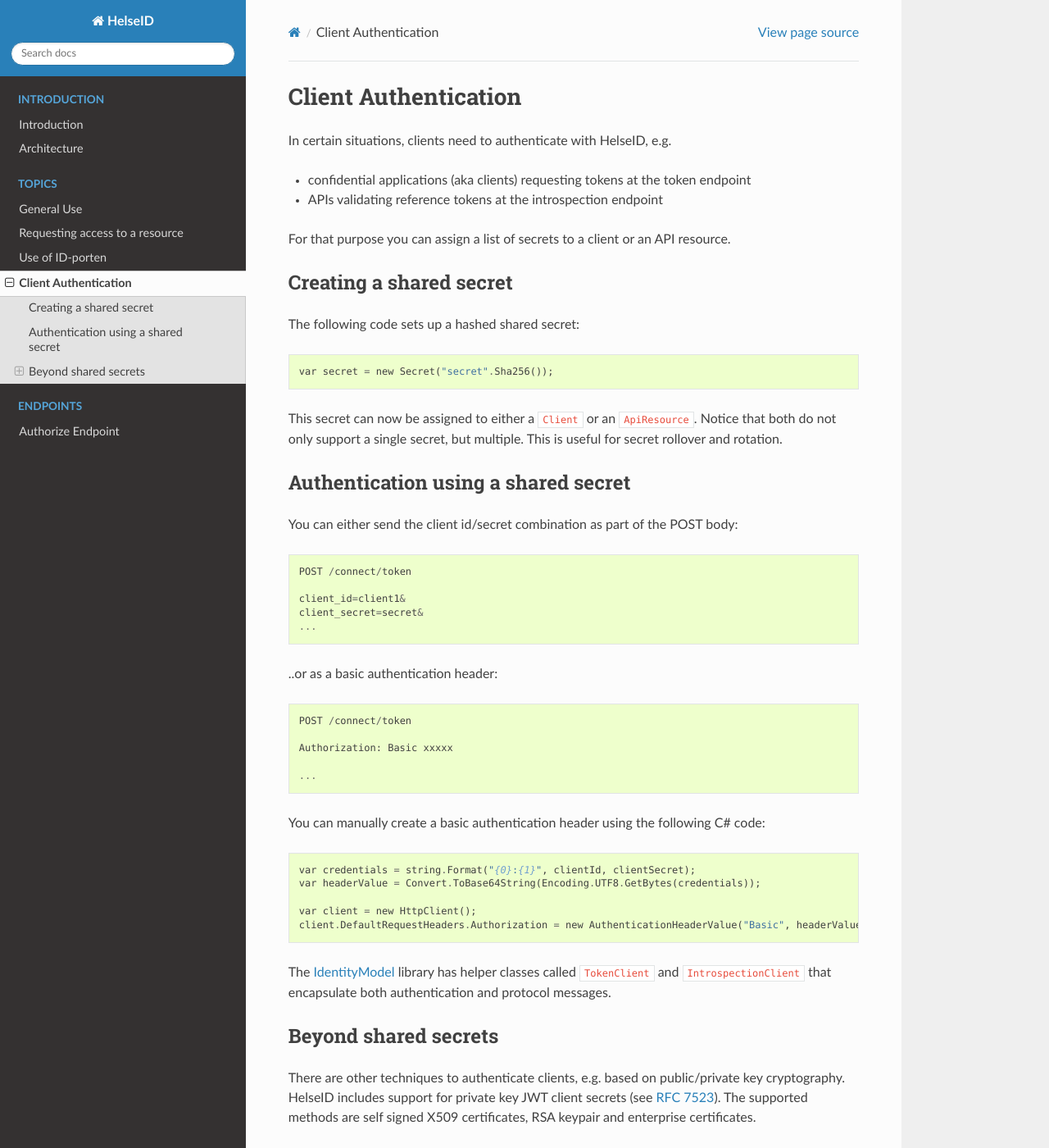
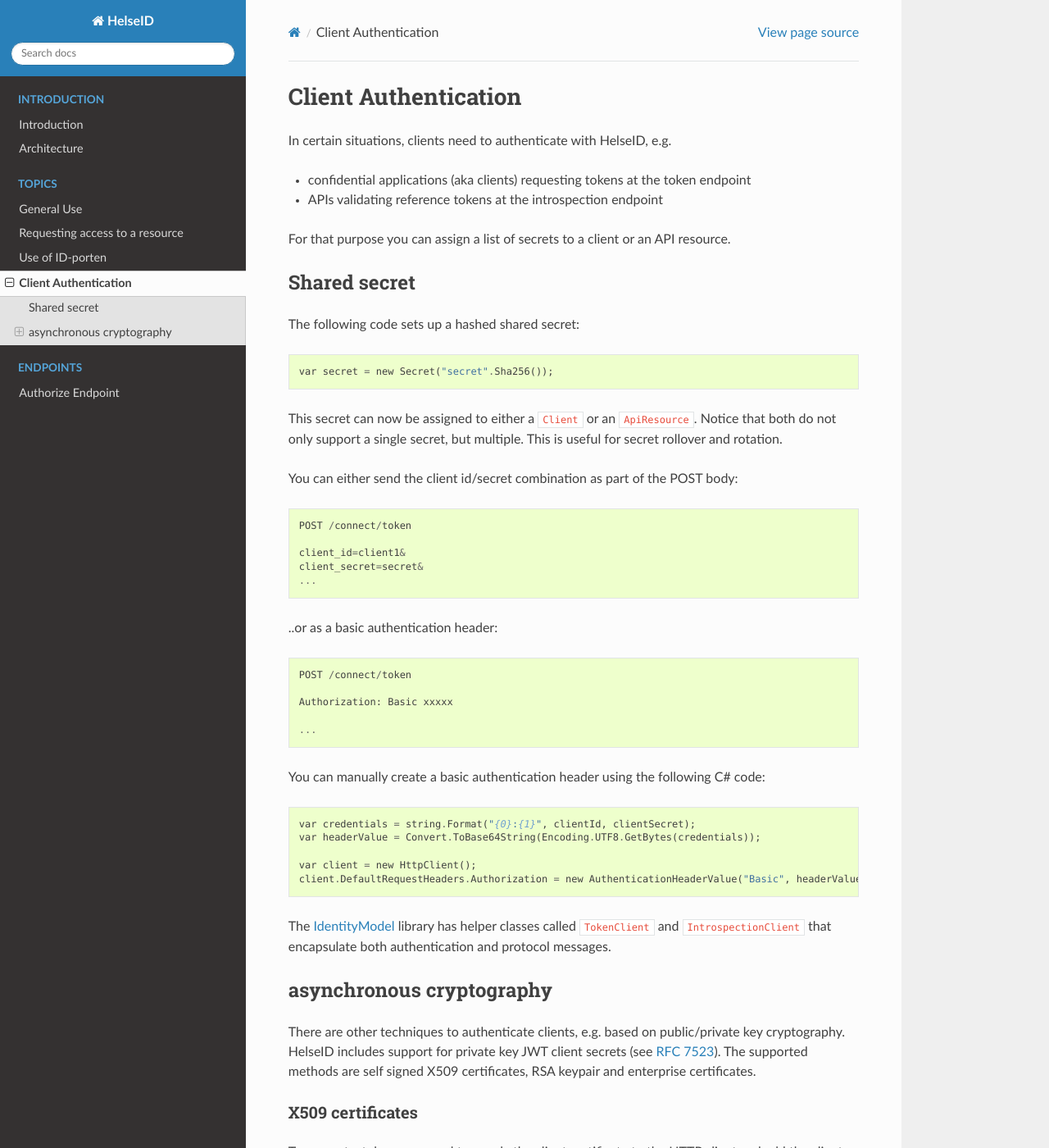
Before and after one commit to HelseID/HelseID-Public, a Sphinx documentation site: the page built from docs/topics/client_authentication.rst, in a window 1280 px wide and 1400 px high. Shown: the whole window at 82% size. Built offline with Sphinx 7.4.7 and the Read the Docs theme 2.0.0, drawn with Linux system fonts in a browser that asks for light colours; pages that are not in the unit, such as notebooks, are missing from menus.

Commit message:
reformatting

```diff
--- a/docs/topics/client_authentication.rst
+++ b/docs/topics/client_authentication.rst
@@ -8,8 +8,8 @@ In certain situations, clients need to authenticate with HelseID, e.g.
 
 For that purpose you can assign a list of secrets to a client or an API resource.
 
-Creating a shared secret
-^^^^^^^^^^^^^^^^^^^^^^^^
+Shared secret
+^^^^^^^^^^^^^
 The following code sets up a hashed shared secret::
 
     var secret = new Secret("secret".Sha256());
@@ -17,8 +17,6 @@ The following code sets up a hashed shared secret::
 This secret can now be assigned to either a ``Client`` or an ``ApiResource``.
 Notice that both do not only support a single secret, but multiple. This is useful for secret rollover and rotation.
 
-Authentication using a shared secret
-^^^^^^^^^^^^^^^^^^^^^^^^^^^^^^^^^^^^^
 You can either send the client id/secret combination as part of the POST body::
 
     POST /connect/token
@@ -46,8 +44,8 @@ You can manually create a basic authentication header using the following C# cod
 The `IdentityModel <https://github.com/IdentityModel/IdentityModel2>`_ library has helper classes called ``TokenClient`` and ``IntrospectionClient`` that encapsulate
 both authentication and protocol messages.
 
-Beyond shared secrets
-^^^^^^^^^^^^^^^^^^^^^
+asynchronous cryptography
+^^^^^^^^^^^^^^^^^^^^^^^^^
 There are other techniques to authenticate clients, e.g. based on public/private key cryptography.
 HelseID includes support for private key JWT client secrets (see `RFC 7523 <https://tools.ietf.org/html/rfc7523>`_).
 The supported methods are self signed X509 certificates, RSA keypair and enterprise certificates.
```
